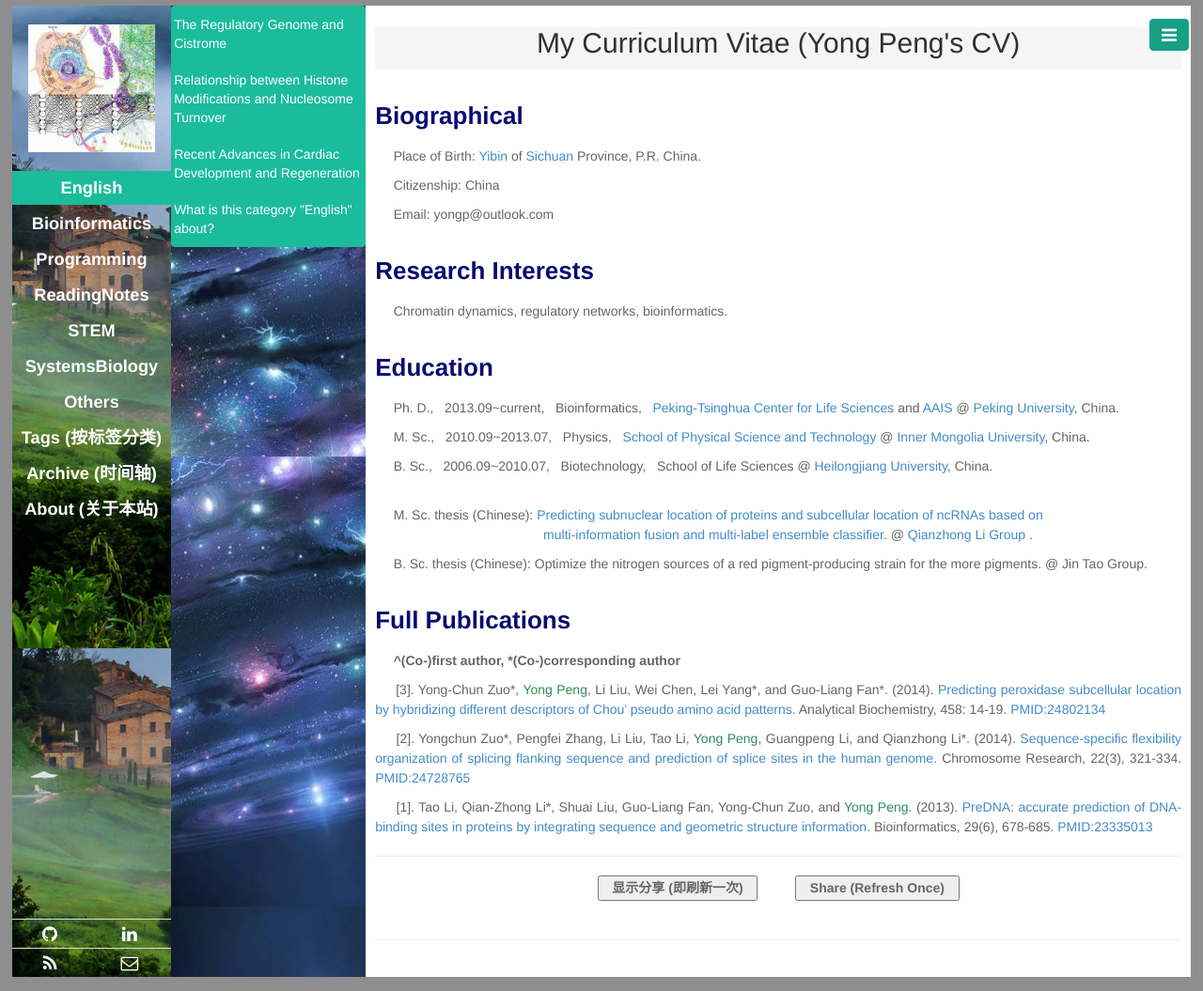
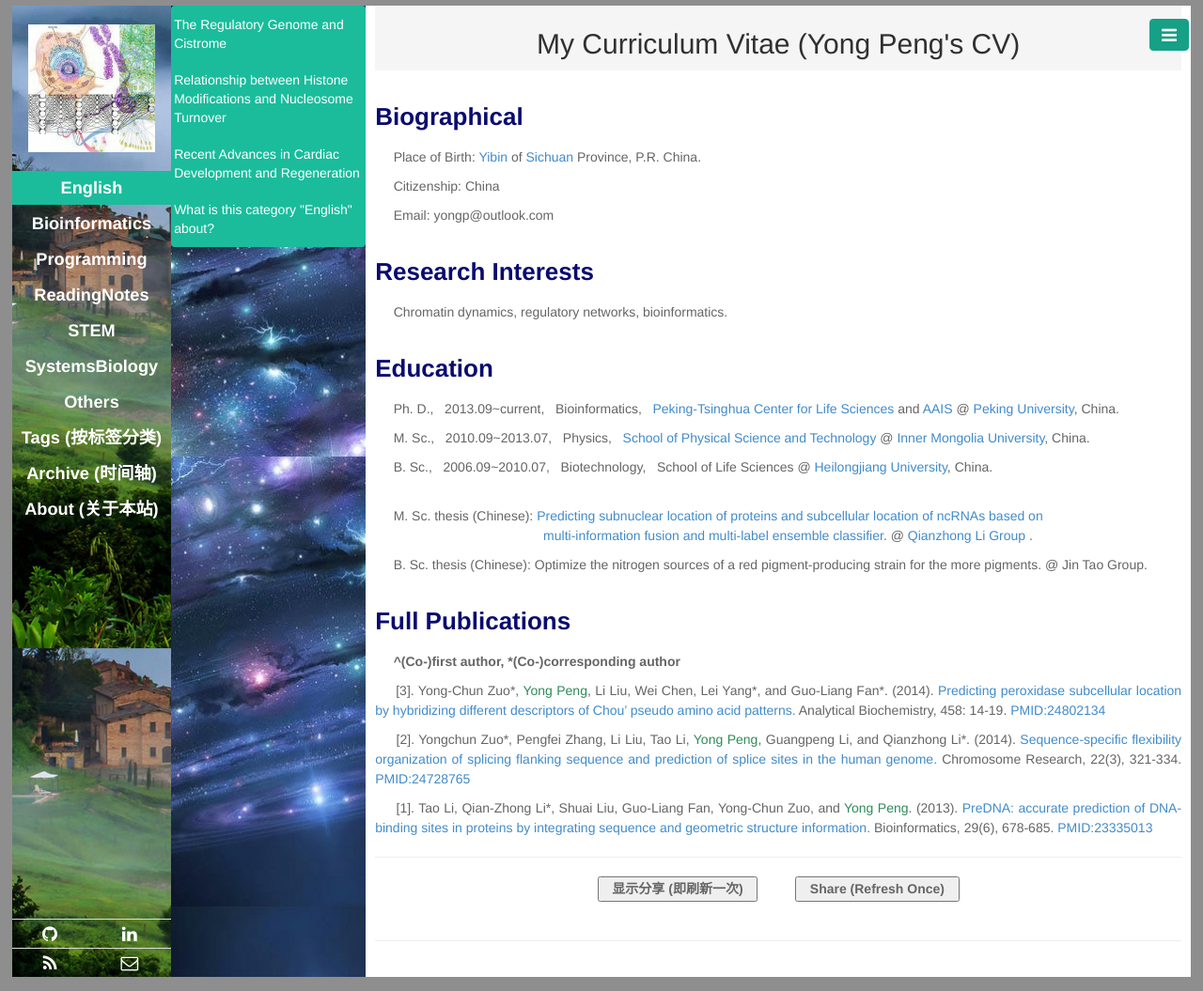
Before and after one commit to CTLife/CTLife.github.io, a Jekyll site: the page built from yongpeng.html, in a window 1280 px wide. Shown: the whole page at 94% size. Built offline with Jekyll 4.4.1, drawn with Linux system fonts in a browser that asks for light colours; Markdown is read by kramdown in place of the engine named in the settings.

Commit message:
Update base.css

```diff
--- a/public/css/base.css
+++ b/public/css/base.css
@@ -88,7 +88,7 @@
   padding: 0   2%   0   2%;
 }
 .aside3-title {
-  /* border-top: 1px   solid   #f5f5f5;*/
+  border-top: 1px   solid   #f5f5f5;
   background-color: #f5f5f5;
   border-bottom: 5px  solid   #f5f5f5;
   text-align: center;
```
